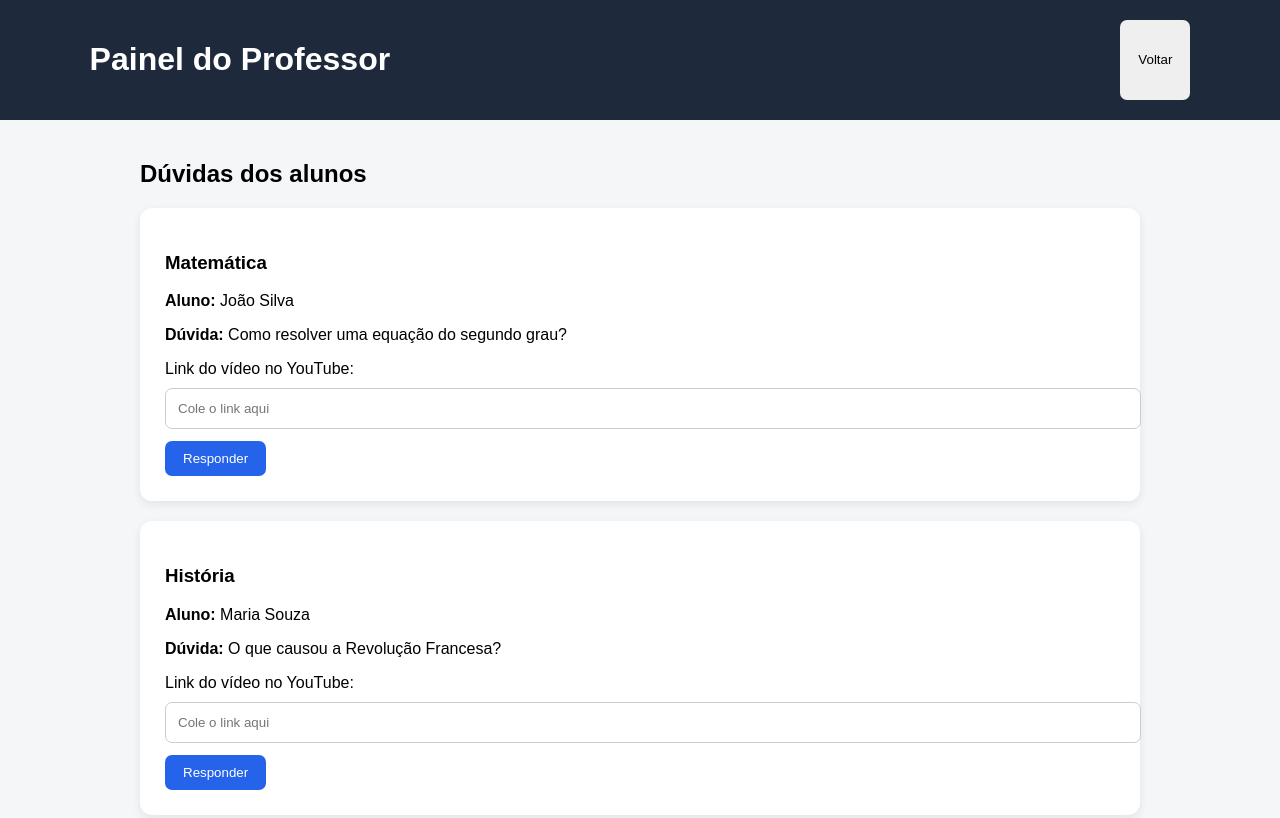
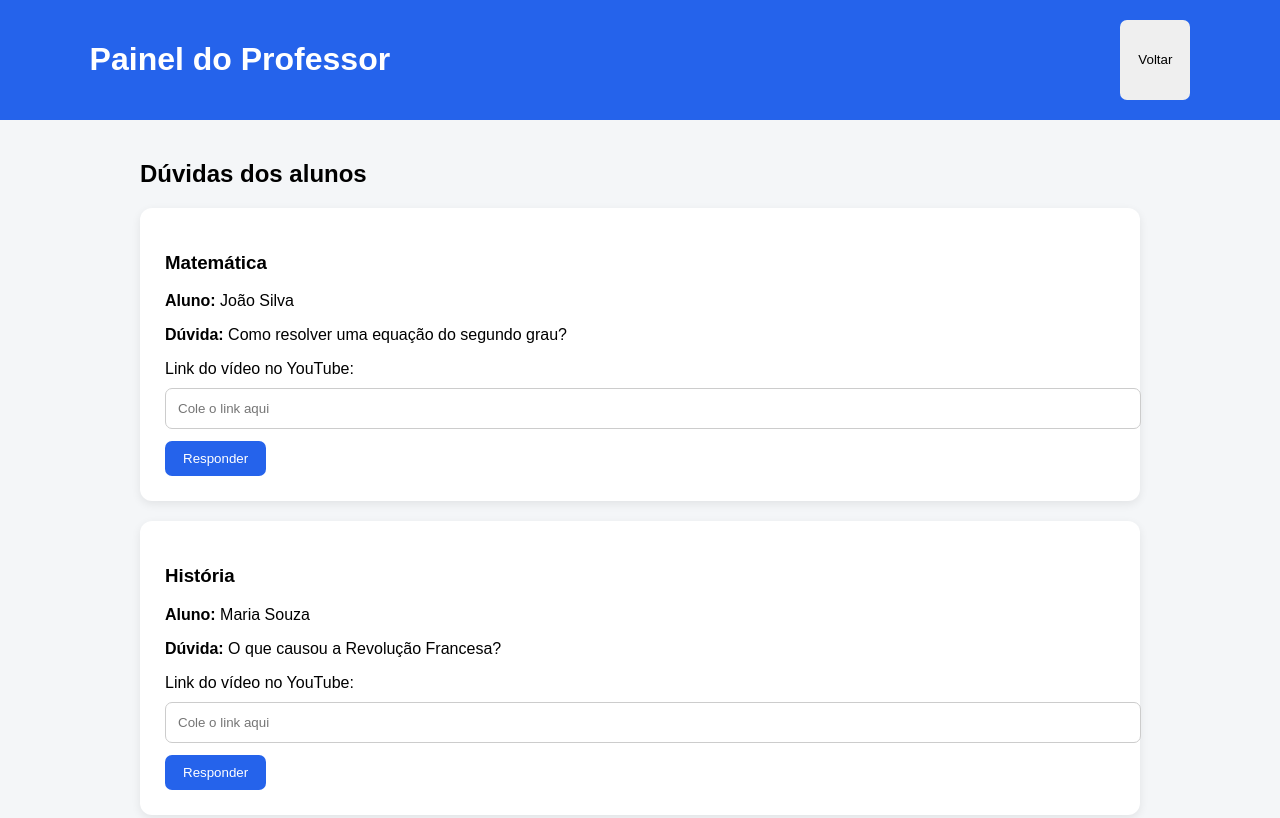
Before and after one commit to joaovitoranhaiadossantos/ClassHub, a plain HTML site: page Joao/professor.html in a window 1280 px wide. Shown: the top 818 px of the page. Drawn offline with Linux system fonts and the light colour scheme.

Commit message:
Atualização da cor da Header - JOAO

```diff
--- a/Joao/professor.css
+++ b/Joao/professor.css
@@ -7,7 +7,7 @@ body {
 }
 
 header {
-    background: #1e293b;
+    background: #2563eb;
 
     color: white;
 
```
